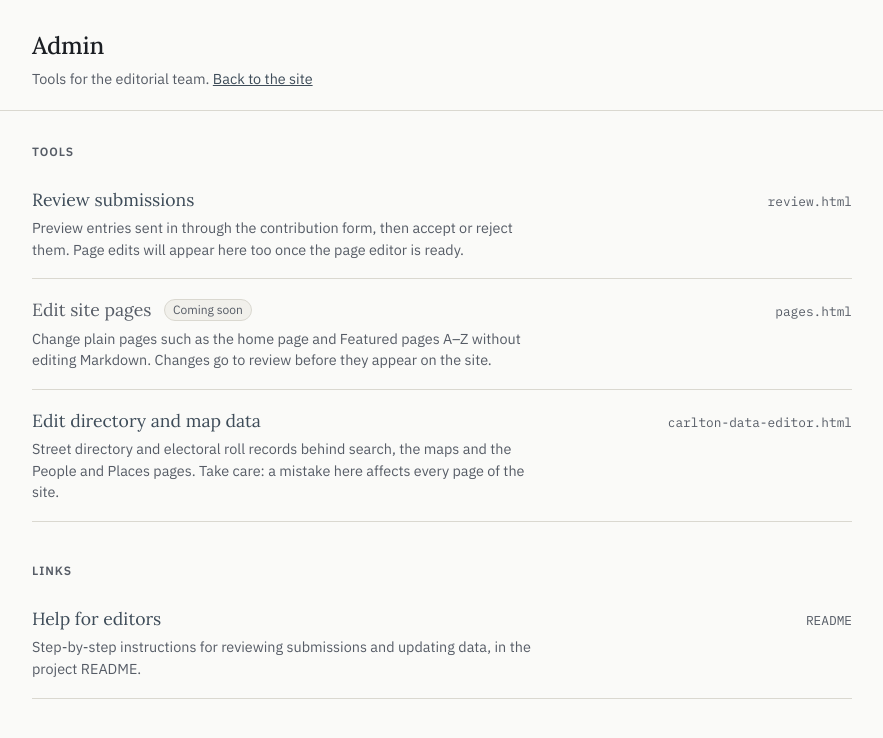
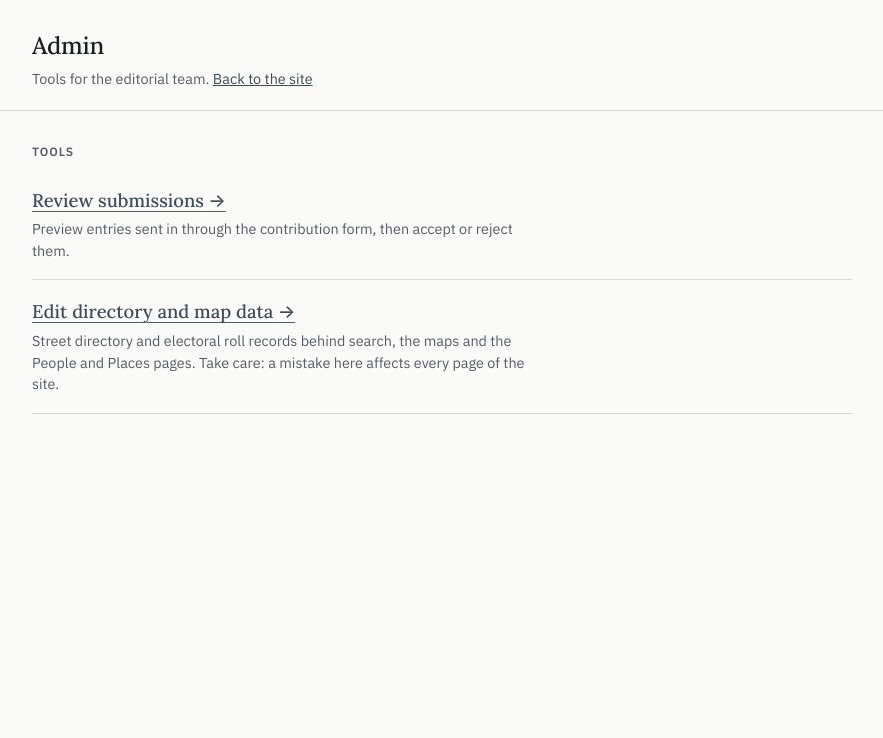
Before and after one commit to notamitchell/order, a Jekyll site: the page admin/index.html, which Jekyll copies as it is, in a window 1280 px wide. Shown: the top 738 px of the page, without its empty margins (198-1081 px from the left). Built offline with Jekyll 4.4.1, drawn with Linux system fonts in a browser that asks for light colours.

Commit message:
Admin page: drop Edit site pages, file names and editor help; make tool titles read as links
Site pages are now edited through submissions, so the Coming soon page
editor row goes. The .html file names and the Help for editors link to
GitHub are removed. Tool titles are underlined with an arrow.

Co-Authored-By: Claude Opus 5.5 <noreply@anthropic.com>
Claude-Session: https://claude.ai/code/session_01SUGxdnKjKc5dHZEFoKhMJo

```diff
--- a/admin/index.html
+++ b/admin/index.html
@@ -44,27 +45,19 @@
   }
   section + section { margin-top: 40px; }
 
-  .tool {
-    display: flex; justify-content: space-between; align-items: baseline; gap: 20px;
-    padding: 18px 0; border-bottom: 1px solid var(--line);
+  .tool { padding: 18px 0; border-bottom: 1px solid var(--line); }
+  .tool .title { font-family: var(--serif); font-size: 1.15rem; font-weight: 500; margin: 0 0 4px; }
+  .tool .title a {
+    color: var(--slate); text-decoration: underline; text-decoration-thickness: 1px;
+    text-underline-offset: 4px; text-decoration-color: var(--ink-soft);
   }
-  .tool .title { font-family: var(--serif); font-size: 1.1rem; margin: 0 0 4px; }
-  .tool .title a { text-decoration: none; }
-  .tool .title a:hover { text-decoration: underline; text-underline-offset: 3px; }
+  .tool .title a::after { content: " \2192"; font-family: var(--sans); }
+  .tool .title a:hover { text-decoration-color: var(--slate); text-decoration-thickness: 2px; }
   .tool .desc { margin: 0; font-size: 0.9rem; color: var(--ink-soft); max-width: 60ch; }
-  .tool .path { font-family: var(--mono); font-size: 0.8rem; color: var(--ink-soft); white-space: nowrap; }
-  .tool.soon .title { color: var(--ink-soft); }
-
-  .tag {
-    display: inline-block; margin-left: 8px; padding: 1px 8px; border-radius: 999px;
-    background: var(--paper-raised); border: 1px solid var(--line);
-    font-family: var(--sans); font-size: 0.75rem; color: var(--ink-soft); vertical-align: 2px;
-  }
 
   @media (max-width: 640px) {
     header { padding: 24px 16px 16px; }
     main { padding: 24px 16px 60px; }
-    .tool { flex-direction: column; gap: 6px; }
   }
 </style>
 </head>
@@ -80,43 +73,13 @@
     <h2 id="h-tools">Tools</h2>
 
     <div class="tool">
-      <div>
-        <p class="title"><a href="review.html">Review submissions</a></p>
-        <p class="desc">Preview entries sent in through the contribution form, then accept or reject them. Page edits will appear here too once the page editor is ready.</p>
-      </div>
-      <span class="path">review.html</span>
-    </div>
-
-    <!-- Page editor: not built yet. When admin/pages.html exists, turn the
-         title into a link and remove the "Coming soon" tag and the "soon" class. -->
-    <div class="tool soon">
-      <div>
-        <p class="title">Edit site pages <span class="tag">Coming soon</span></p>
-        <p class="desc">Change plain pages such as the home page and Featured pages A&ndash;Z without editing Markdown. Changes go to review before they appear on the site.</p>
-      </div>
-      <span class="path">pages.html</span>
+      <p class="title"><a href="review.html">Review submissions</a></p>
+      <p class="desc">Preview entries sent in through the contribution form, then accept or reject them.</p>
     </div>
 
     <div class="tool">
-      <div>
-        <p class="title"><a href="carlton-data-editor.html">Edit directory and map data</a></p>
-        <p class="desc">Street directory and electoral roll records behind search, the maps and the People and Places pages. Take care: a mistake here affects every page of the site.</p>
-      </div>
-      <span class="path">carlton-data-editor.html</span>
-    </div>
-  </section>
-
-  <section aria-labelledby="h-links">
-    <h2 id="h-links">Links</h2>
-
-    <!-- The team's Google Sheet is deliberately not linked here: this page is
-         public and the team already has the link. -->
-    <div class="tool">
-      <div>
-        <p class="title"><a href="https://github.com/notamitchell/order#editorial-workflows">Help for editors</a></p>
-        <p class="desc">Step-by-step instructions for reviewing submissions and updating data, in the project README.</p>
-      </div>
-      <span class="path">README</span>
+      <p class="title"><a href="carlton-data-editor.html">Edit directory and map data</a></p>
+      <p class="desc">Street directory and electoral roll records behind search, the maps and the People and Places pages. Take care: a mistake here affects every page of the site.</p>
     </div>
   </section>
 </main>
```
Also changed, not shown: other parts of admin/index.html (+2 -1 lines).
